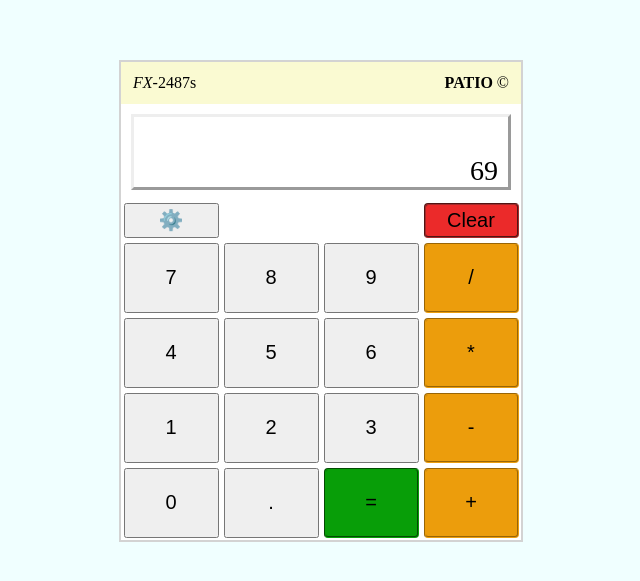
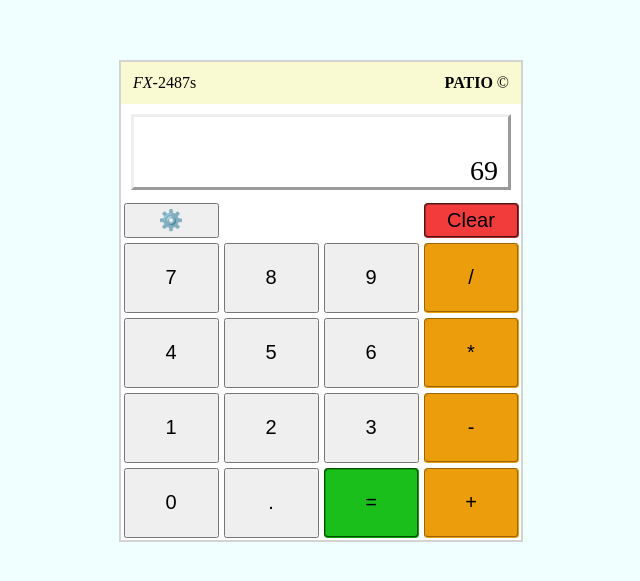
Before and after one commit to mizerablepi/web-calculator, a plain HTML site: page index.html in a window 1280 px wide. Shown: the part 107-688 px from the top of the page, without its empty margins (319-959 px from the left). Drawn offline with Linux system fonts and the light colour scheme.

Commit message:
fix colors

```diff
--- a/index.html
+++ b/index.html
@@ -11,7 +11,7 @@
       <div id="decor"><span><i>FX</i>-2487s</span> <span id="right"><b>PATIO</b> &#169;</span></div>
       <div id="display">69</div>
       <div id="top-row">
-        <a href="https://www.google.com"><button id="link">⚙️</button></a>
+        <a href="https://github.com/mizerablepi/web-calculator/blob/main/script.js"><button id="link">⚙️</button></a>
         <button id="clear">Clear</button>
       </div>
       <button id="7">7</button>
--- a/style.css
+++ b/style.css
@@ -43,7 +43,7 @@ button {
 }
 
 #equals {
-  background-color: rgb(8, 158, 8);
+  background-color: rgb(27, 191, 27);
   border-color: rgb(8, 158, 8);
 }
 
@@ -68,7 +68,7 @@ button {
 
 #clear {
   height: 35px;
-  background-color: rgb(235, 42, 42);
+  background-color: rgb(242, 60, 60);
   border-color: brown;
 }
 
```
